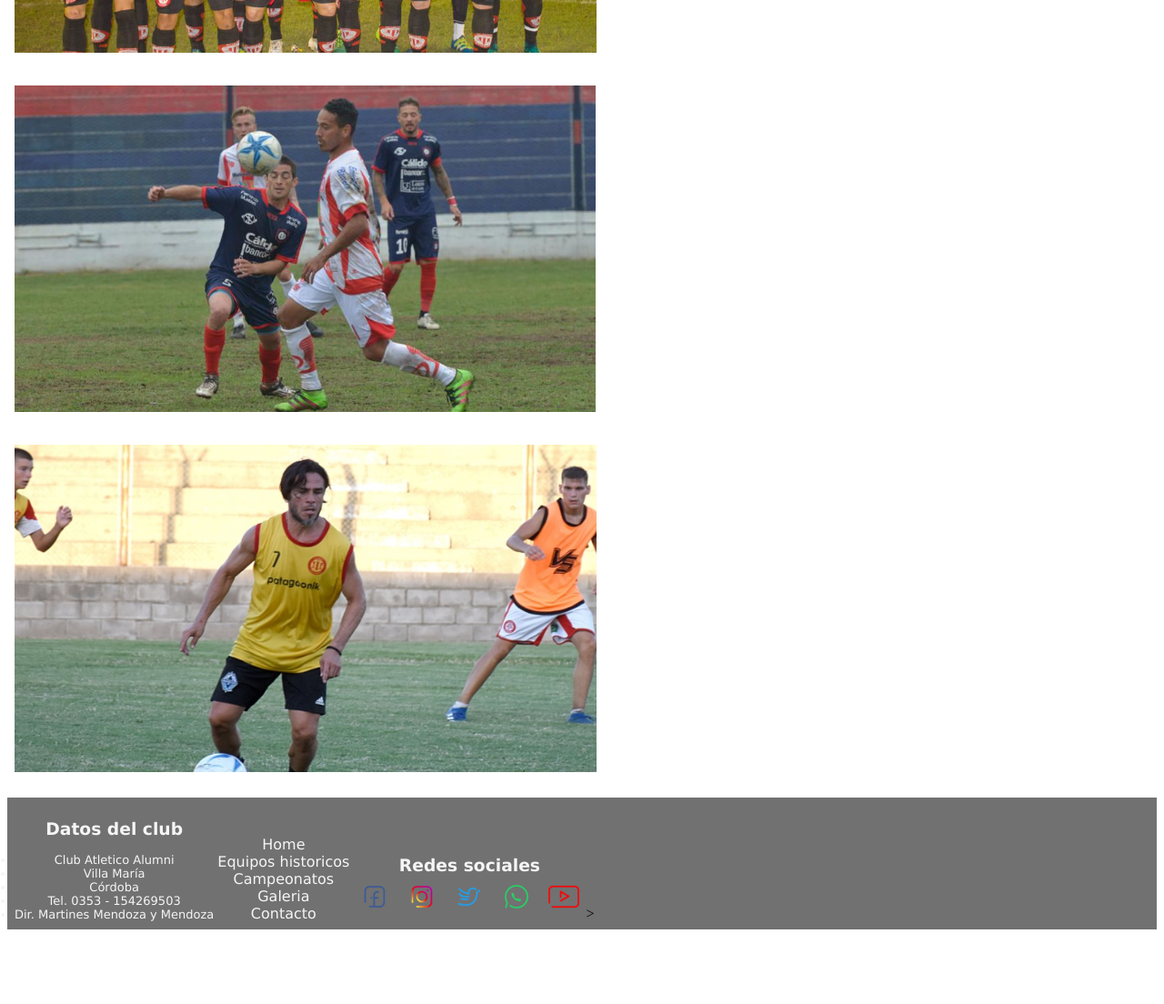
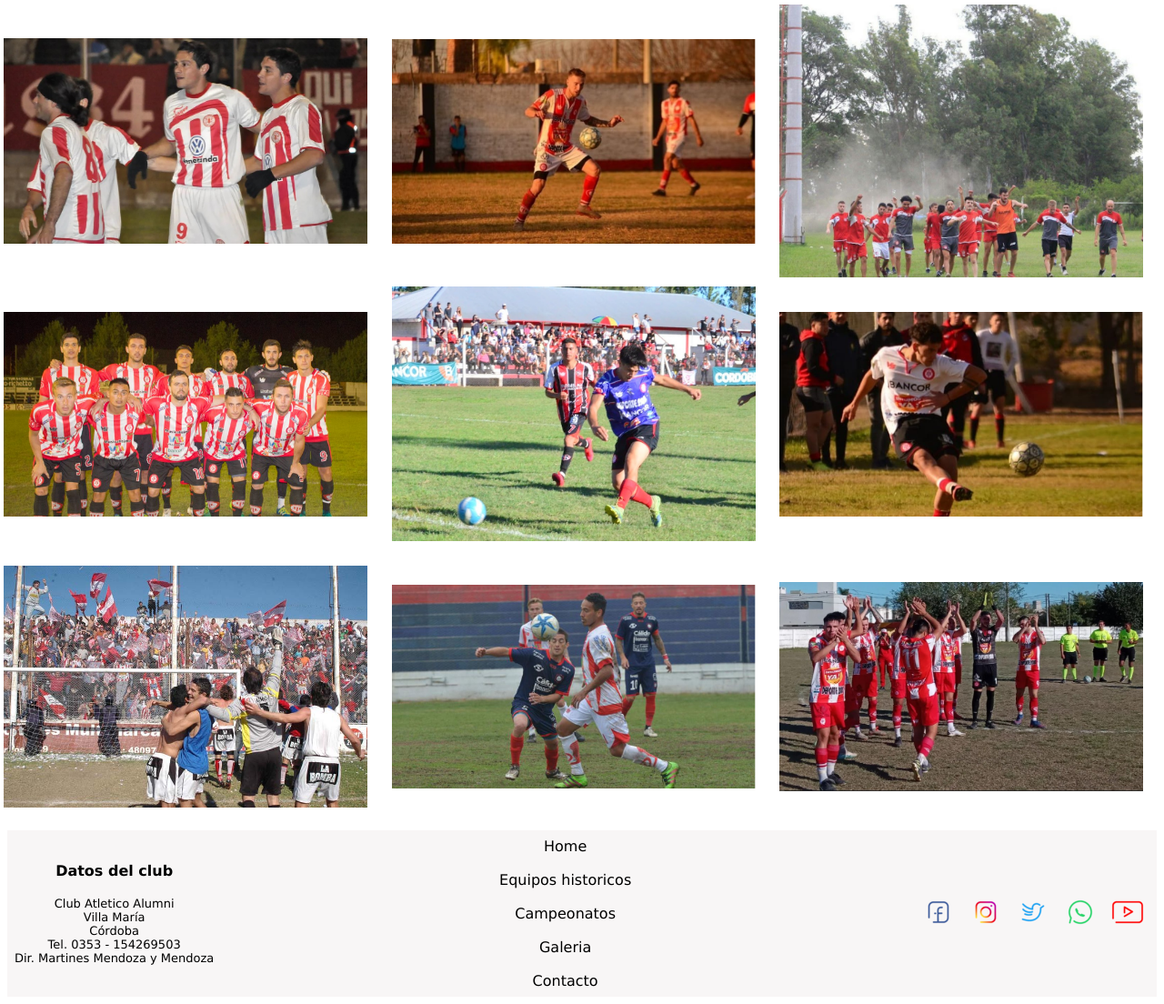
Before and after one commit to vvazquez86/fortinerosWeb, a plain HTML site: page pages/galeria.html in a window 1280 px wide. Shown: the part 576-1680 px from the top of the page at 91% size. Before the commit the page ends 1606 px from the top, so only its background shows below. Drawn offline with Linux system fonts and the light colour scheme.

Commit message:
agregado completo de flex y grid

```diff
--- a/estilos.css
+++ b/estilos.css
@@ -7,6 +7,9 @@
 /* Encabezado */
 
 header{
+    display: flex;
+    justify-content: space-between;
+    align-items: flex-end;
     background-color: red;
     padding: 0.5rem;
     margin: 0.5rem;
@@ -29,8 +32,84 @@ header{
     font-family: Verdana, Geneva, Tahoma, sans-serif;
     font-weight: bold;
 }
-.header__img{
+
+/* FOOTER */
+
+footer{
+    display: flex;
+    justify-content: space-between;
+    align-items: center;
+    background-color: rgb(248, 246, 246);
+    padding: 0.5rem;
+    margin: 0.5rem;
+}
+
+.footer__datos{
     display: inline-block;
+    text-align: center;
+    font-weight: bold;
+    font-family: Verdana, Geneva, Tahoma, sans-serif;
+
+}
+.footer__datos h3{
+    color: black;
+    display: inline-block;
+    padding: 1rem;
+    text-align: center;
+}
+.footer__datos h6{
+    list-style-type: none;
+    text-align: center;
+}
+.footer__datos ul{
+    list-style: none;
+    color: black;
+    font-size: small;
+    font-weight: normal;
+}
+
+.footer__menu{
+    list-style-type: none;
+    text-align: center;
+    display: inline-block;
+
+
+}
+.footer__menu a{
+    text-decoration: none;
+    color: black;
+    font-family: Verdana, Geneva, Tahoma, sans-serif;
+}
+
+.footer__menu ul{
+    display: flex;
+    flex-direction: column;
+    align-items: center;
+    list-style: none;
+    text-decoration: none;
+}
+.footer__menu li{
+    text-align: center;
+    /* text-decoration: none; */
+    color: black
+}
+
+.footer__redes{
+
+    display:inline-block;
+}
+.footer__redes h3{
+
+    color: black;
+    font-family: Verdana, Geneva, Tahoma, sans-serif;
+    text-align: center;
+}
+.footer__redes img{
+    display: inline-block;
+}
+
+h1{
+    color: red;
 }
 
 /*INDEX - MAIN*/
@@ -109,79 +188,6 @@ header{
     text-align: justify;
 }
 
-/* FOOTER */
-
-footer{
-    background-color: rgb(113, 113, 113);
-    padding: 0.5rem;
-    margin: 0.5rem;
-}
-
-.footer__datos{
-    display: inline-block;
-    text-align: center;
-    font-weight: bold;
-    font-family: Verdana, Geneva, Tahoma, sans-serif;
-
-}
-.footer__datos h3{
-    color: whitesmoke;
-    display: inline-block;
-    padding: 1rem;
-    text-align: center;
-}
-.footer__datos h6{
-    list-style-type: none;
-    text-align: center;
-}
-.footer__datos li{
-    color: whitesmoke;
-    font-size: small;
-    font-weight: normal;
-}
-
-.footer__menu{
-    list-style-type: none;
-    text-align: center;
-    display: inline-block;
-
-
-}
-.footer__menu a{
-    text-decoration: none;
-    color: whitesmoke;
-    font-family: Verdana, Geneva, Tahoma, sans-serif;
-}
-
-.footer__menu ul{
-    display: inline-block;
-    list-style-type: none;
-}
-.footer__menu li{
-    text-align: center;
-    text-decoration: none;
-    color: whitesmoke
-}
-
-.footer__redes{
-
-    display:inline-block;
-}
-.footer__redes h3{
-
-    color: whitesmoke;
-    font-family: Verdana, Geneva, Tahoma, sans-serif;
-    text-align: center;
-}
-.footer__redes img{
-    display: inline-block;
-}
-
-h1{
-    color: red;
-}
-
-
 /*CSS DE EQUIPOS HISTORICOS*/
 
 .equipos{
@@ -223,20 +229,74 @@ h1{
     font-family: Verdana, Geneva, Tahoma, sans-serif;
 }
 .contacto__formulario{
-    display: inline;
+    display: flex;
+    justify-content: center;
     padding: 0.5rem;
     margin: 0.5rem;
 }
 
 /*CSS DE LA PAGINA GALERIA*/
 
-.galera{
+.galeria{
+    display: grid;
+    grid-template-columns: repeat(3,1fr);
+    grid-template-rows: 100px repeat(4, 300px);
+    align-items: center;
+    grid-template-areas:
+     "titulo titulo titulo"
+     "img1 img4  img3"
+     "img9 img11  img6"
+     "img7 img5 img10"
+     "img8 img2 img12";
+
+}
+h1{
+    grid-area: titulo;
     text-align: center;
+    font-family: Verdana, Geneva, Tahoma, sans-serif;
 }
-.galeria__fotos img{
-    display:inline-block;
-    padding: 0.5rem;
-    margin: 0.5rem;
+.equipoAlumni{
+    grid-area: img1;
+}
+.jugadaPartido{
+    grid-area: img2;
+}
+.MauroRosales{
+    grid-area: img3;
+}
+.equipoCaminando{
+    grid-area: img4;
+}
+.disparoArco{
+    grid-area: img5;
+}
+.entrenamiento{
+    grid-area: img6;
+}
+.equipoViejo{
+    grid-area: img7;
+}
+.festejo{
+    grid-area: img8;
+}
+.festejoGol{
+    grid-area: img9;
+}
+.reserva{
+    grid-area: img10;
+}
+.partidoColon{
+    grid-area: img11;
+}
+.saludo{
+    grid-area: img12;
+}
+
+.galeria img{
+    width: 400px;
+    height: auto;
+    padding: 2px;
+    margin: 2px;
 }
 .galeria__titulo{
     display: block;
--- a/pages/galeria.html
+++ b/pages/galeria.html
@@ -28,18 +28,28 @@
 
     <!--Galeria de fotos historicas del club-->
     <main class="galeria">
-        <h1 class="galeria__titulo">Galeria</h1>
-        <div class="galeria__fotos">
-            <img src="../img/equipo.png" alt="equipo de Alumni">
-            <img src="../img/jugada.png" alt="jugada de partido">
-            <img src="../img/mauro-rosales.png" alt="foto de Mauro Rosales">
-        </div>
+        <h1>Galeria</h1>
+
+        <img class="equipoAlumni" src="../img/Galeria/esquipo-hoy.png" alt="equipo de Alumni">
+        <img class="jugadaPartido" src="../img/Galeria/jugada.png" alt="jugada de partido">
+        <img class="MauroRosales" src="../img/Galeria/mauro-rosales.png" alt="foto de Mauro Rosales">
+        <img class="equipoCaminando" src="../img/Galeria/caminando.jpg" alt="equipo caminando">
+        <img class="disparoArco" src="../img/Galeria/disparo.jpg" alt="disparo al arco">
+        <img class="entrenamiento" src="../img/Galeria/entrenamiento.jpg" alt="entrenamiento">
+        <img class="equipoViejo" src="../img/Galeria/equipo.png" alt="equipo viejo">
+        <img class="festejo" src="../img/Galeria/festejo.jpg" alt="festejo">
+        <img class="festejoGol" src="../img/Galeria/festejogol.jpg" alt="festejo gol">
+        <img class="reserva" src="../img/Galeria/foto-reserva.png" alt="foto equipo de reserva">
+        <img class="partidoColon" src="../img/Galeria/partido-colon.png" alt="partido contra colon">
+        <img class="saludo" src="../img/Galeria/saludo.jpg" alt="saludo">
+
     </main>
 
     <!--Pie de pagina-->
     <footer>
         <div class="footer__datos">
-            <h3>Datos del club</h3>
+            <h4>Datos del club</h4>
+            <br>
             <ul>
                 <li>Club Atletico Alumni</li>
                 <li>Villa María</li>
@@ -51,21 +61,24 @@
         <div class="footer__menu">
             <ul>
                 <li><a href="../index.html">Home</a></li>
+                <br>
                 <li><a href="./equipos.html">Equipos historicos</a></li>
+                <br>
                 <li><a href="./campeonatos.html">Campeonatos</a></li>
+                <br>
                 <li><a href="./galeria.html">Galeria</a></li>
+                <br>
                 <li><a href="./contacto.html">Contacto</a></li>
-
             </ul>
         </div>
         <div class="footer__redes">
-            <h3>Redes sociales</h3>
+
             <img src="../img/logos-redes/facebook.png" alt="logo facebook">
             <img src="../img/logos-redes/instagram.png" alt="logo instagram">
             <img src="../img/logos-redes/twitter.png" alt="logo twitter">
             <img src="../img/logos-redes/whatapp.png" alt="logo whatsapp">
             <img src="../img/logos-redes/youtube.png" alt="logo youtube">
-        </div>>
+        </div>
     </footer>
 </body>
 
```
Also changed, not shown: index.html (+7 -2 lines), pages/campeonatos.html (+8 -3 lines), pages/contacto.html (+16 -5 lines), pages/equipos.html (+9 -3 lines), img/Galeria/caminando.jpg (added), img/Galeria/disparo.jpg (added), img/Galeria/entrenamiento.jpg (added), img/Galeria/equipo.png (renamed from img/equipo.png), img/Galeria/esquipo-hoy.png (renamed from img/esquipo-hoy.png), img/Galeria/festejo.jpg (added), img/Galeria/festejogol.jpg (added), img/Galeria/foto-reserva.png (renamed from img/foto-reserva.png), img/Galeria/jugada.png (renamed from img/jugada.png), img/Galeria/mauro-rosales.png (renamed from img/mauro-rosales.png), 2 more files.
